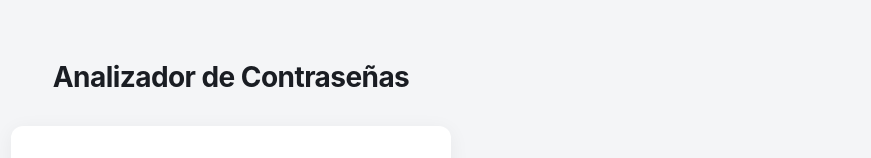
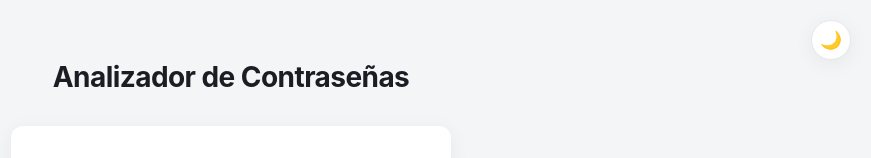
Before and after one commit to mcamprobinfranco/Password-Security-Analyzer, a React app in the folder frontend/: page / in a window 1280 px wide. Shown: the top 158 px of the page, without its empty margins (409-1280 px from the left). Built offline with nearby package versions, Linux system fonts and the light colour scheme; the HTML template or start-up script is replaced by a standard one.

Commit message:
feat: integra el modo oscuro en App

```diff
--- a/frontend/src/App.jsx
+++ b/frontend/src/App.jsx
@@ -6,9 +6,12 @@ import SuggestionsList from './components/SuggestionsList';
 import PasswordComparison from './components/PasswordComparison';
 import { analyzePassword } from './services/passwordApi';
 import PasswordGenerator from './components/PasswordGenerator';
+import ThemeToggle from './components/ThemeToggle';
+import { useTheme } from './hooks/useTheme';
 import './App.css';
 
 function App() {
+  const { theme, toggleTheme } = useTheme();
   const [analysis, setAnalysis] = useState(null);
   const [loading, setLoading] = useState(false);
   const [error, setError] = useState(null);
@@ -38,6 +41,7 @@ function App() {
 
   return (
     <div className="app">
+      <ThemeToggle theme={theme} onToggle={toggleTheme} />
       <h1>Analizador de Contraseñas</h1>
       <div className="card">
         <div className="password-field">
```
